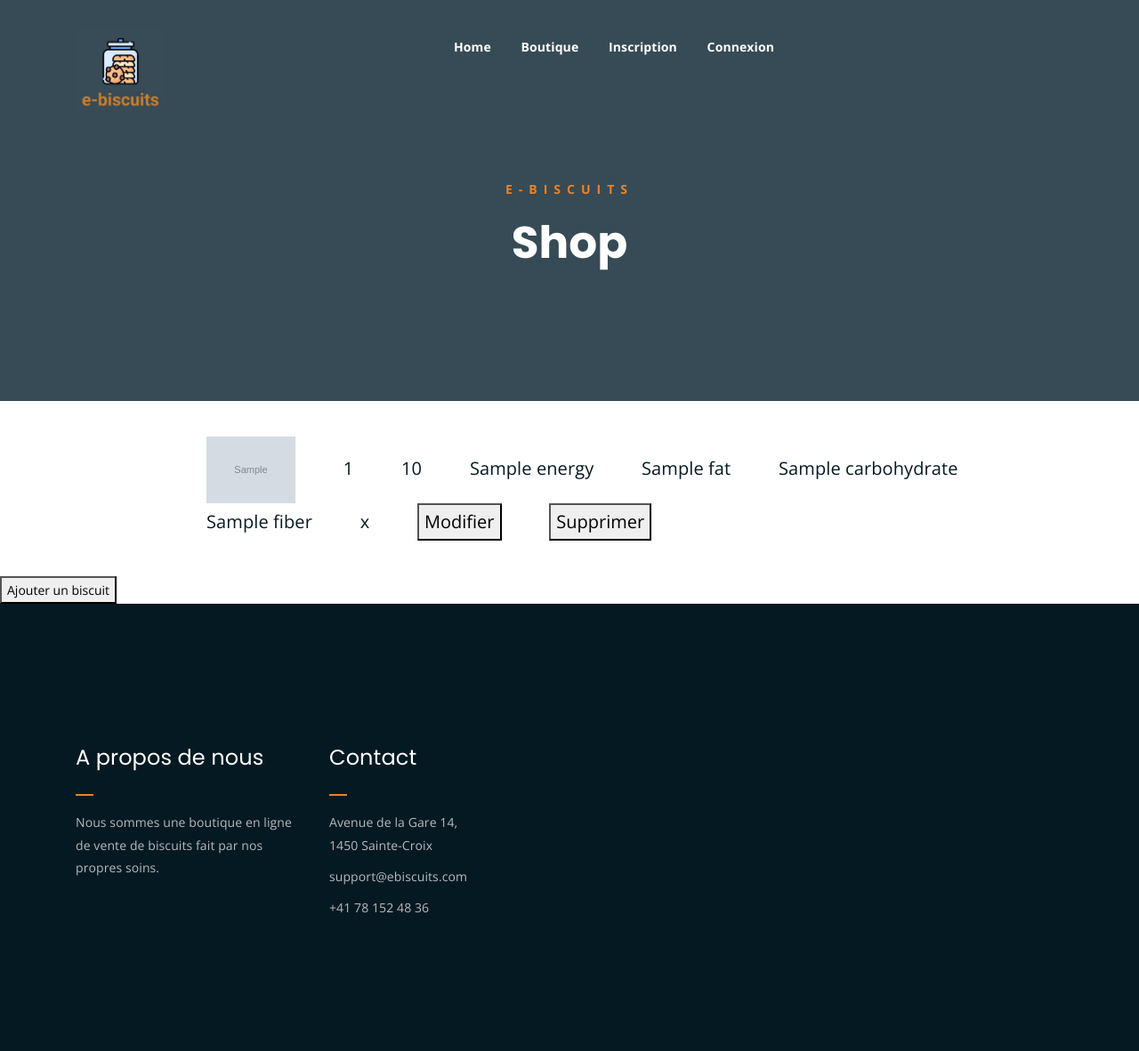
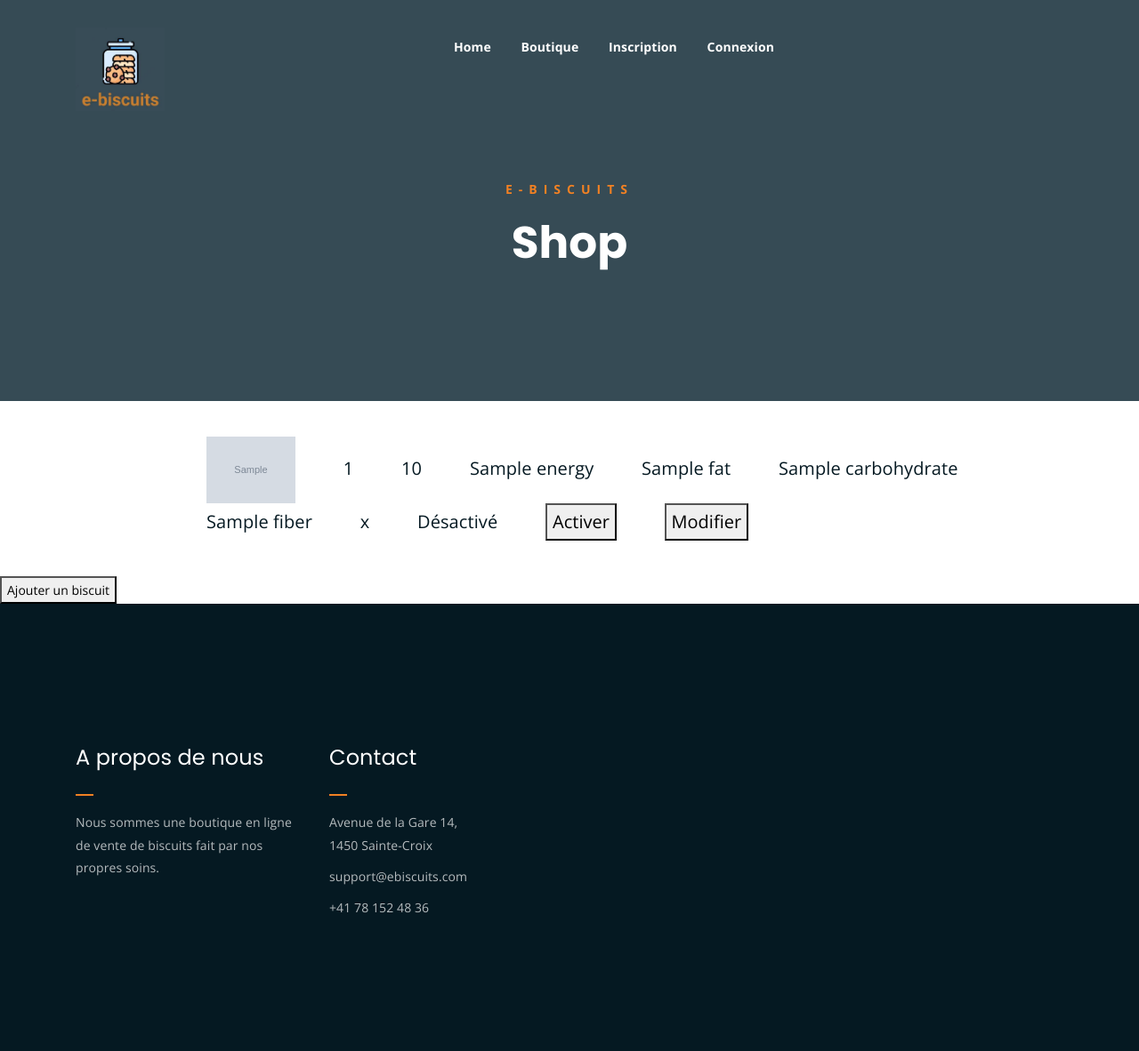
Before and after one commit to StojilovicIvan/TPI23, a PHP site: template Code/View/adminPage.php in a window 1280 px wide. Shown: the top 1182 px of the page at 89% size. Run offline with PHP 8.4, Linux system fonts and the light colour scheme; the template is opened without the code that fills it: most values are stand-ins (such as "Sample title", 1, 10 or a date in 2020); grey boxes marked "Sample" are stand-in pictures.

Commit message:
Dépôt Sprint 2

```diff
--- a/Code/View/adminPage.php
+++ b/Code/View/adminPage.php
@@ -7,28 +7,32 @@ ob_start();
 <div>
     <div>
         <?php foreach ($biscuits as $biscuit) : ?>
-            <div>
-                <ul id="adminList">
-                    <li class="adminBiscuit"><img src="image/<?=$biscuit['image']; ?>" width="100px"></li>
-                    <li class="adminBiscuit"><?=$biscuit['id']; ?></li>
-                    <li class="adminBiscuit"><?=$biscuit['price']; ?></li>
-                    <li class="adminBiscuit"><?=$biscuit['energy']; ?></li>
-                    <li class="adminBiscuit"><?=$biscuit['fat']; ?></li>
-                    <li class="adminBiscuit"><?=$biscuit['carbohydrate']; ?></li>
-                    <li class="adminBiscuit"><?=$biscuit['fiber']; ?></li>
-                    <li class="adminBiscuit"><?=$biscuit['salt']; ?></li>
-                    <li class="adminBiscuit"><a href="index.php?action=formModifBiscuit&id=<?=$biscuit['id']; ?>"><button >Modifier</button></a></li>
-                    <li class="adminBiscuit"><button href="index.php?action=deleteBiscuit&id=<?=$biscuit['id']; ?>">Supprimer</button></li>
+            <div id="admin-biscuits-list">
+                <ul id="admin-list">
+                    <li class="admin-biscuit"><img src="image/<?=$biscuit['image']; ?>" width="100px"></li>
+                    <li class="admin-biscuit"><?=$biscuit['id']; ?></li>
+                    <li class="admin-biscuit"><?=$biscuit['price']; ?></li>
+                    <li class="admin-biscuit"><?=$biscuit['energy']; ?></li>
+                    <li class="admin-biscuit"><?=$biscuit['fat']; ?></li>
+                    <li class="admin-biscuit"><?=$biscuit['carbohydrate']; ?></li>
+                    <li class="admin-biscuit"><?=$biscuit['fiber']; ?></li>
+                    <li class="admin-biscuit"><?=$biscuit['salt']; ?></li>
+                    <?php if($biscuit['activ'] == 1) : ?>
+                        <li class="admin-biscuit">Activé</li>
+                        <li class="admin-biscuit"><a href="index.php?action=disableBiscuit&id=<?=$biscuit['id']; ?>"><button>Désactiver</button></a></li>
+                    <?php else : ?>
+                        <li class="admin-biscuit">Désactivé</li>
+                        <li class="admin-biscuit"><a href="index.php?action=enableBiscuit&id=<?=$biscuit['id']; ?>"><button>Activer</button></a></li>
+                    <?php endif; ?>
+                    <li class="admin-biscuit"><a href="index.php?action=formModifBiscuit&id=<?=$biscuit['id']; ?>"><button >Modifier</button></a></li>
                 </ul>
             </div>
         <?php endforeach; ?>
     </div>
+    <div id="admin-add">
+        <a href="index.php?action=formBiscuit"><button>Ajouter un biscuit</button></a>
+    </div>
 </div>
-<div>
-    <a href="index.php?action=formBiscuit"><button>Ajouter un biscuit</button></a>
-</div>
-
-
 <?php
 $content = ob_get_clean();
 require 'view/gabarit.php';
--- a/Code/assets/css/new.css
+++ b/Code/assets/css/new.css
@@ -57,36 +57,31 @@
     text-align: center;
 }
 
-#cartList{
+#cart-list{
     margin-bottom: 40px;
     margin-top: 40px;
     margin-left: 20%;
     font-size: 20px;
 }
 
-.listBiscuit{
+.list-biscuit{
     display: inline-block;
     margin-right: 50px;
 }
 
-#cartFooter{
+#cart-footer{
     text-align: center;
     font-size: 20px;
     margin-bottom: 40px;
 }
 
-.cartButton{
-    height: 40px;
-    width: 40px;
-}
-
-#adminList{
+#admin-list{
     margin-bottom: 40px;
     margin-top: 40px;
     margin-left: 15%;
 }
 
-.adminBiscuit{
+.admin-biscuit{
     display: inline-block;
     margin-right: 50px;
     font-size: 20px;
@@ -97,12 +92,12 @@
     text-align: center;
 }
 
-.orderList{
+.order-style{
     display: inline-block;
     margin-right: 50px;
     font-size: 20px;
 }
-.orderListTitre{
+.order-style-title{
     display: inline-block;
     margin-right: 30px;
     font-size: 20px;
```
Also changed, not shown: Code/Controler/biscuits.php (+11 -1 lines), Code/Model/biscuitManagement.php (+33 -31 lines), Code/View/cart.php (+7 -7 lines), Code/View/orderList.php (+24 -24 lines), Code/index.php (+6 -2 lines), Code/assets/img/aaa.png (added), Code/assets/img/favicon.jpg (added), Code/assets/img/test.jpg (added), 2 other files.
